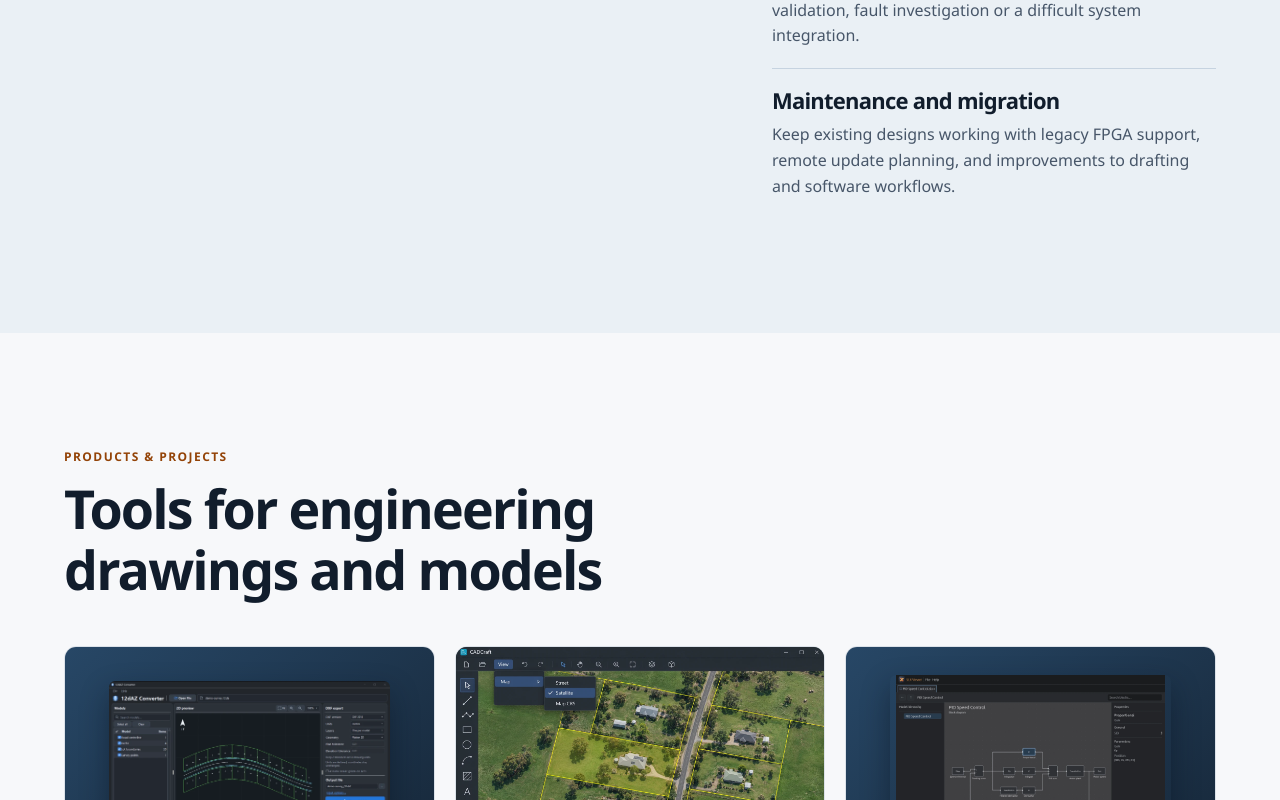
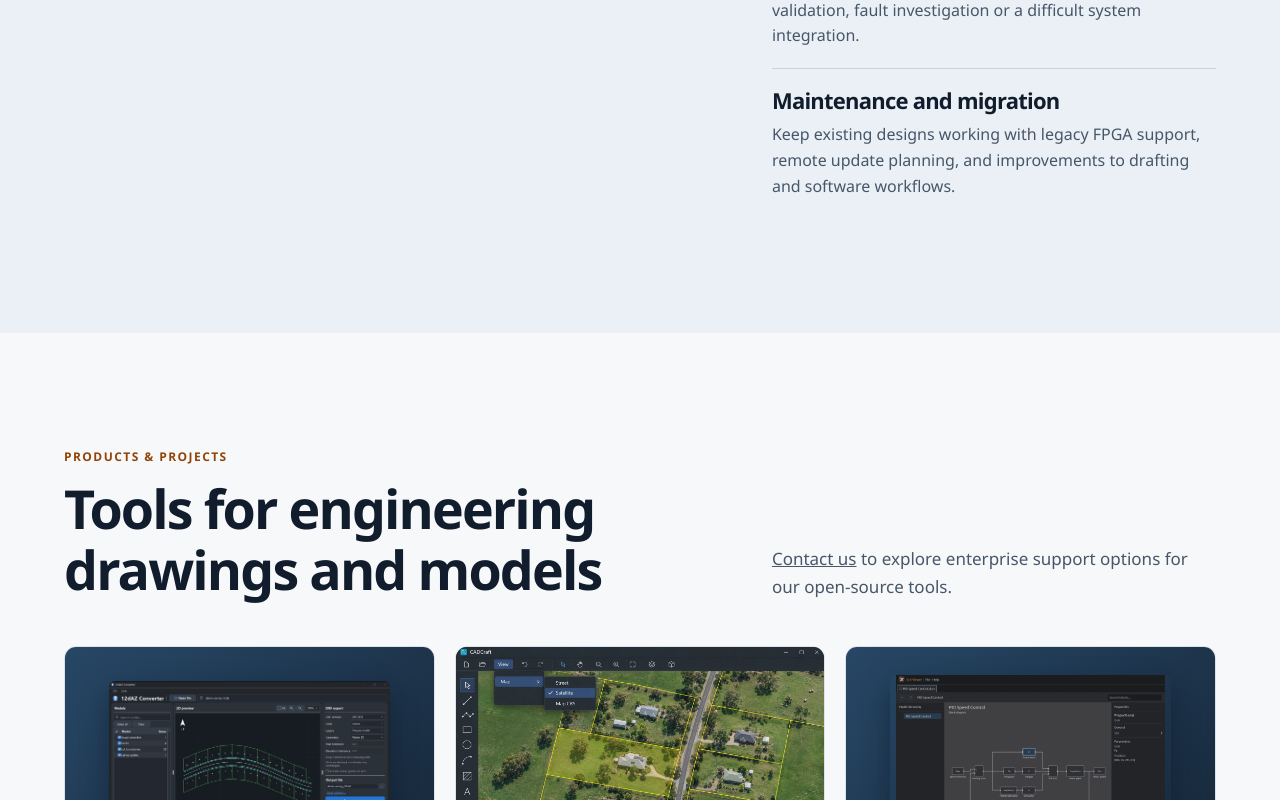
Before and after one commit to Ala-Ismail/lambda-web, a Next.js app: page / in a window 1280 px wide. Shown: the part 2428-3228 px from the top of the page. Built offline with nearby package versions, Linux system fonts and the light colour scheme.

Commit message:
Mention enterprise support for open-source tools

```diff
--- a/app/page.js
+++ b/app/page.js
@@ -169,6 +169,9 @@ export default function Home() {
                 <p className="eyebrow">Products &amp; projects</p>
                 <h2>Tools for engineering drawings and models</h2>
               </div>
+              <p>
+                <a href="#contact">Contact us</a> to explore enterprise support options for our open-source tools.
+              </p>
             </div>
             <div className="product-grid">
               <article className="product-card">
```
